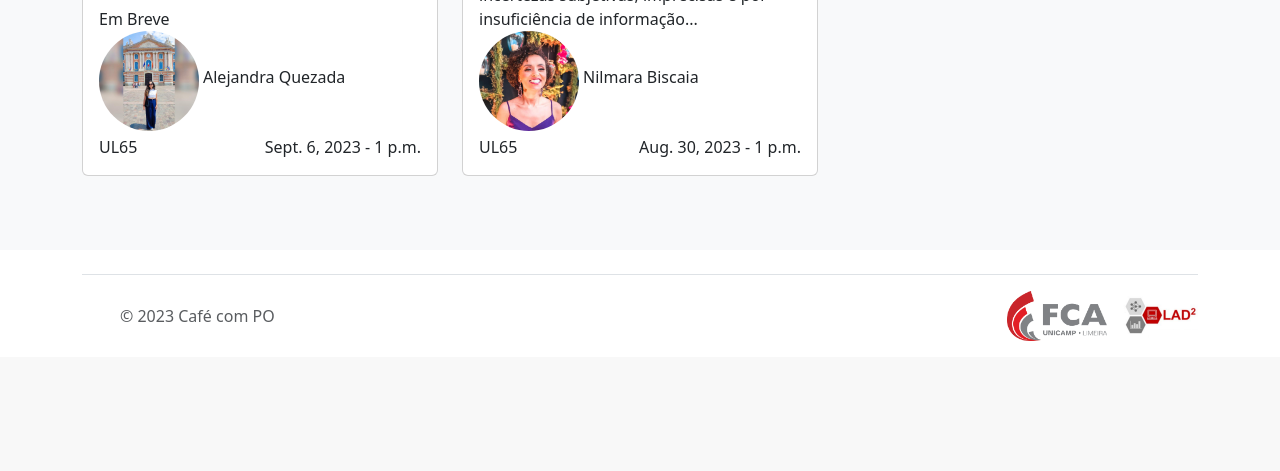
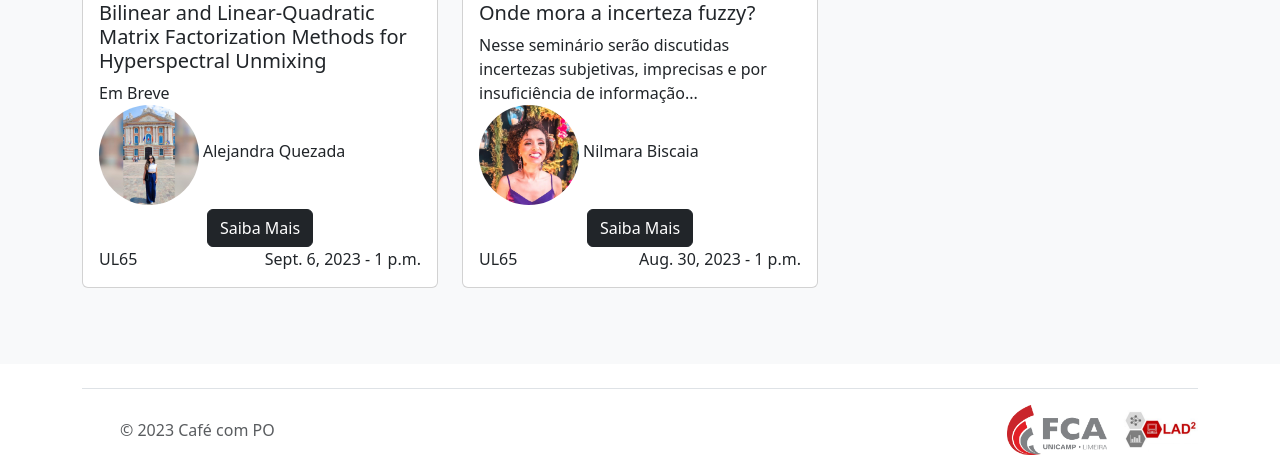
Before and after one commit to ViniciusCostaGandolfi/CafeComPO, a Django app: page / in a window 1280 px wide. Shown: the part 2108-2579 px from the top of the page. Before the commit the page ends 2449 px from the top, so only its background shows below. Run offline with Django 4.2, Linux system fonts and the light colour scheme; data comes from the database, SQL or seed files in the repository; some libraries are stand-ins or nearby versions.

Commit message:
adicionando botão de saiba mais

```diff
--- a/templates/home/index.html
+++ b/templates/home/index.html
@@ -55,7 +55,9 @@
                 {% endif %}
 
                 <p class="ps-1 card-title">{{ post.speaker_id.name }}</p>
+
               </div>
+              <a href="{% url 'event-detail' event_id=post.id %}" type="button" class="btn btn-dark">Saiba Mais</a>
             </div>
             <div class="d-flex justify-content-between align-items-center">
               <span class="text-lg">{{post.locale}}</span>
```
